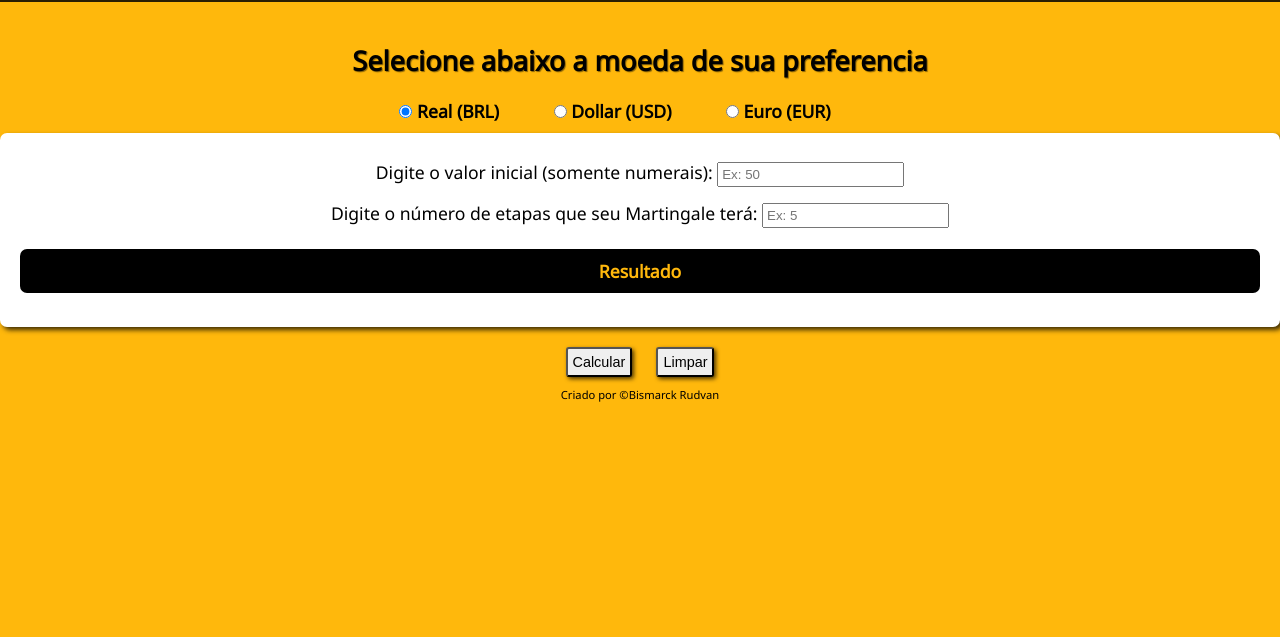
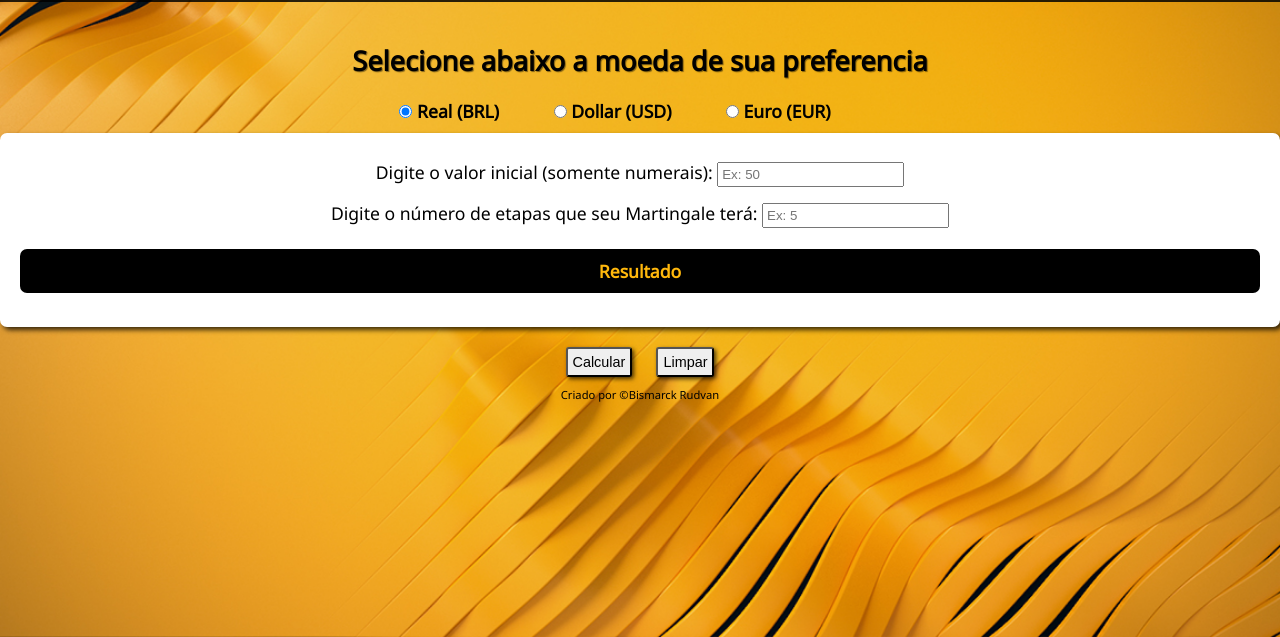
Before and after one commit to BismarckRudvan/projeto-martingale, a plain HTML site: page index.html in a window 1280 px wide. Shown: the part 163-800 px from the top of the page. Drawn offline with Linux system fonts and the light colour scheme.

Commit message:
Atualização

```diff
--- a/Martingale.css
+++ b/Martingale.css
@@ -11,7 +11,7 @@
 body{
     width: 100vw;
     height: 100vh;
-    background-color: #FFB80C;
+    background: url(Imagens/betfair3.jpg) center top fixed;
     background-size: cover;
     font-family: var(--fontbetfair);
 }
--- a/Martingale.html
+++ b/index.html
@@ -7,6 +7,7 @@
     <title>Martingale</title>
     <script src="Martingale.js"></script>
     <link rel="stylesheet" href="Martingale.css">
+    <link rel="shortcut icon" href="Imagens/betfair.ico" type="image/x-icon">
 </head>
 <body>
     <header>
@@ -15,7 +16,7 @@
     <main>
         <section id="selecao">
             <h2>
-                Selecione abaixo a moeda de sua preferencia
+                 Selecione abaixo a moeda de sua preferencia
             </h2>
             <p id="moe">
                 <input type="radio" name="moeda" id="brl" checked>
@@ -44,8 +45,7 @@
         </section>
         <p id ="pbotao">
             <input type="button" value="Calcular" onclick="martingale()" class ="botao">
-
-            <a href="http://127.0.0.1:5500/html/Martingale/Martingale.html"><input type="button" value="Limpar" class ="botao"></a>
+            <a href="#" target="_self"><input type="button" value="Limpar" class="botao"></a>
         </p>
     </main>
     <footer>
```
Also changed, not shown: Imagens/betfair.ico (added), Martingale.js (line endings or trailing spaces).
